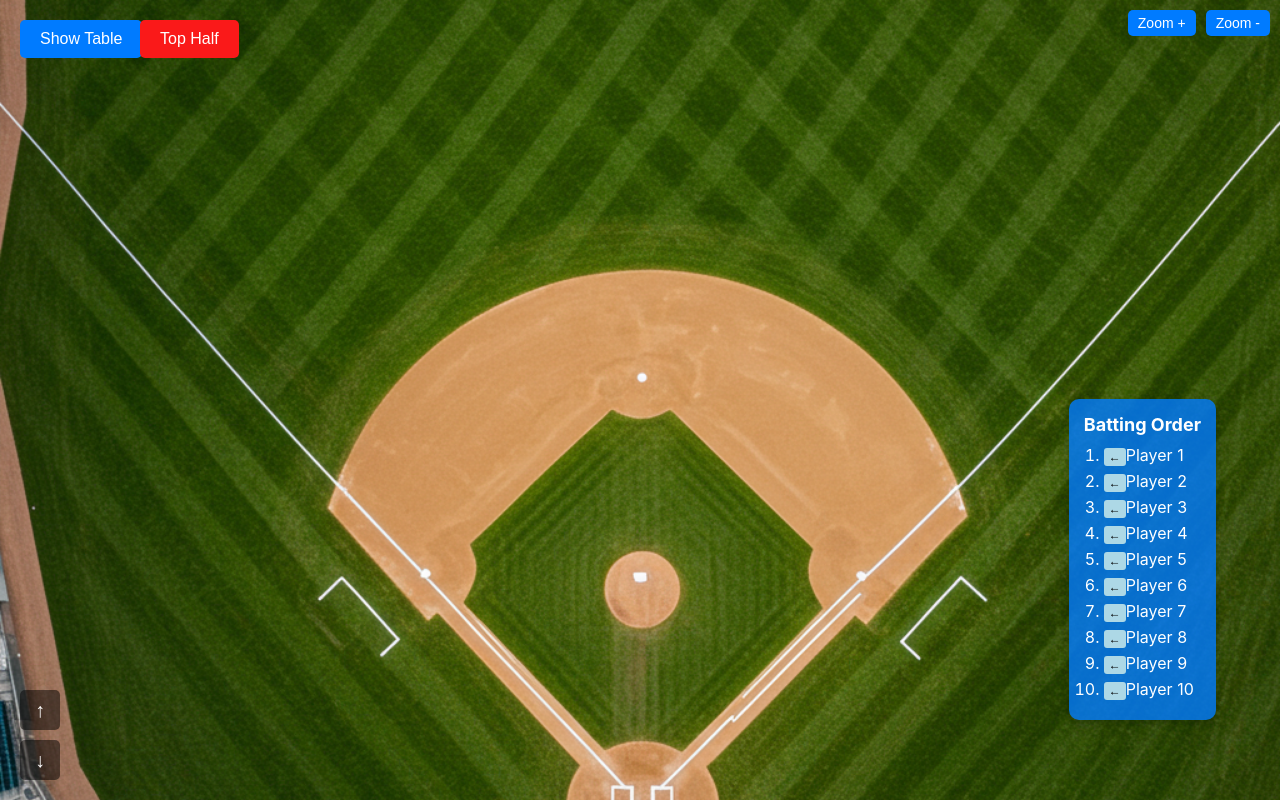
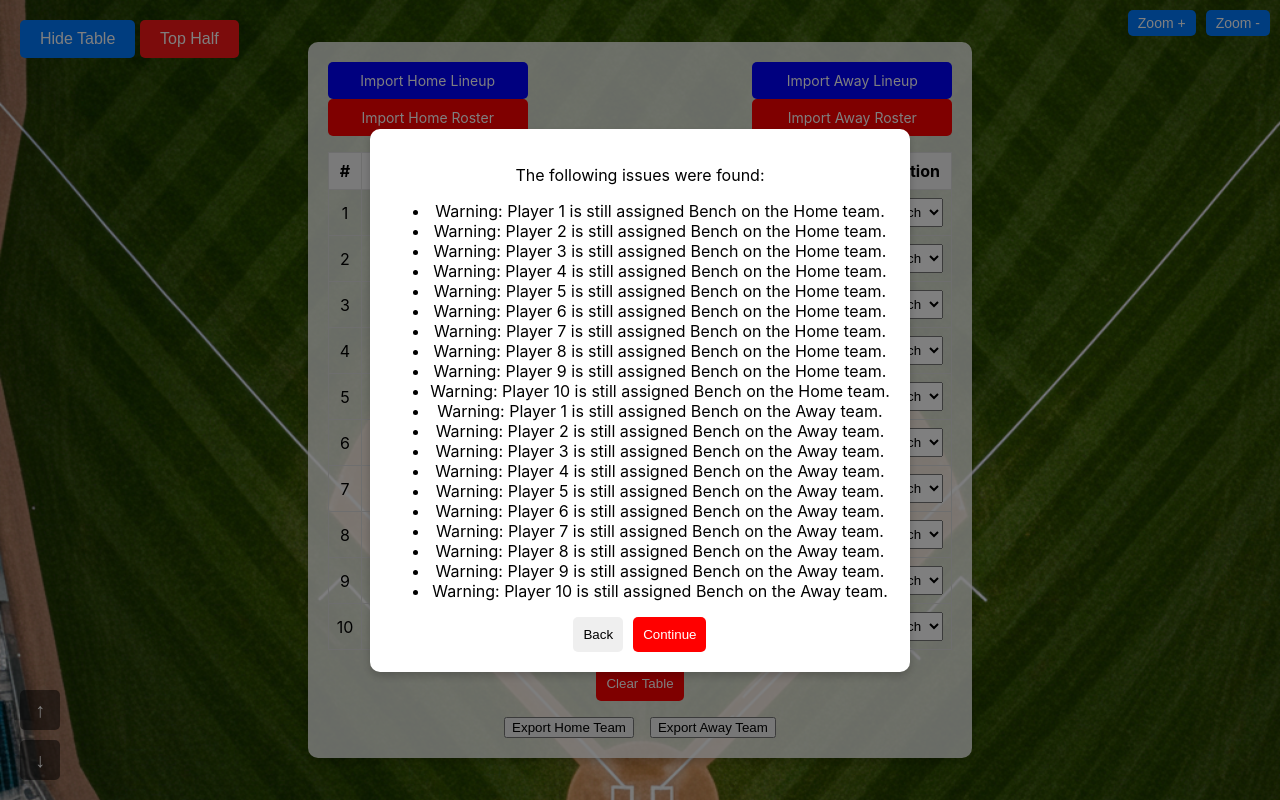
Before and after one commit to manheima/Baseball-Announcer-s-Assistant, a React (Vite) app: page / in a window 1280 px wide. Both pictures are taken after a click on the button "Hide Table". Built offline with nearby package versions, Linux system fonts and the light colour scheme.

Commit message:
Added warning if two people are same position

```diff
--- a/src/App.jsx
+++ b/src/App.jsx
@@ -10,7 +10,9 @@ function App() {
   const [playerOnThirdBase, setPlayerOnThirdBase] = useState(null); // State for third base player
   const [fontSize, setFontSize] = useState(16); // State to control font size of outfield players
   const [backgroundPositionY, setBackgroundPositionY] = useState(50); // Initial background position (centered)
-  const [showClearTablePopup, setShowClearTablePopup] = useState(false); // State for popup visibility
+  const [showClearTablePopup, setShowClearTablePopup] = useState(false); // State for clear table popup visibility
+  const [showWarningPopup, setShowWarningPopup] = useState(false); // State for warning popup visibility
+  const [warningMessages, setWarningMessages] = useState([]); // State to store warning messages
 
   const [homePlayers, setHomePlayers] = useState(() => {
     const saved = localStorage.getItem('homePlayers');
@@ -226,6 +228,43 @@ function App() {
     setBackgroundPositionY((prev) => Math.min(prev + 5, 100)); // Move down, limit to 100%
   };
 
+  const validatePositions = () => {
+    const warnings = [];
+    const checkTeam = (teamPlayers, teamPositions, teamName) => {
+      const positionMap = {};
+      teamPlayers.forEach((player, index) => {
+        const position = teamPositions[index];
+        if (position === '') {
+          warnings.push(`Warning: ${player || `Player ${index + 1}`} is still assigned Bench on the ${teamName} team.`);
+        } else if (positionMap[position]) {
+          warnings.push(`Warning: ${positionMap[position]} and ${player} are both assigned ${position} on the ${teamName} team.`);
+        } else {
+          positionMap[position] = player;
+        }
+      });
+    };
+
+    checkTeam(homePlayers, homePositions, 'Home');
+    checkTeam(awayPlayers, awayPositions, 'Away');
+
+    return warnings;
+  };
+
+  const handleToggleTableVisibility = () => {
+    if (isTableVisible) {
+      // Validate positions only when hiding the table
+      const warnings = validatePositions();
+      if (warnings.length > 0) {
+        setWarningMessages(warnings);
+        setShowWarningPopup(true); // Show the warning popup
+      } else {
+        setIsTableVisible(false); // Hide the table if no warnings
+      }
+    } else {
+      setIsTableVisible(true); // Show the table without validation
+    }
+  };
+
   const clearTable = () => {
     setHomePlayers(Array(10).fill(''));
     setAwayPlayers(Array(10).fill(''));
@@ -245,7 +284,7 @@ function App() {
         backgroundPosition: `center ${backgroundPositionY}%`, // Dynamically set background position
       }}
     >
-      <button className="toggle-button" onClick={toggleTableVisibility}>
+      <button className="toggle-button" onClick={handleToggleTableVisibility}>
         {isTableVisible ? 'Hide Table' : 'Show Table'}
       </button>
       <button
@@ -580,7 +619,51 @@ function App() {
         </div>
       )}
 
-      {/* Confirmation Popup */}
+      {/* Warning Popup */}
+      {showWarningPopup && (
+        <div className="popup-overlay">
+          <div className="popup">
+            <p>The following issues were found:</p>
+            <ul>
+              {warningMessages.map((message, index) => (
+                <li key={index}>{message}</li>
+              ))}
+            </ul>
+            <div className="popup-buttons">
+              <button
+                onClick={() => setShowWarningPopup(false)} // Close the popup
+                style={{
+                  marginRight: '10px',
+                  padding: '10px',
+                  borderRadius: '5px',
+                  border: 'none',
+                  cursor: 'pointer',
+                }}
+              >
+                Back
+              </button>
+              <button
+                onClick={() => {
+                  setShowWarningPopup(false); // Close the popup
+                  setIsTableVisible(false); // Hide the table
+                }}
+                style={{
+                  backgroundColor: 'red',
+                  color: 'white',
+                  padding: '10px',
+                  borderRadius: '5px',
+                  border: 'none',
+                  cursor: 'pointer',
+                }}
+              >
+                Continue
+              </button>
+            </div>
+          </div>
+        </div>
+      )}
+
+      {/* Clear Table Popup */}
       {showClearTablePopup && (
         <div className="popup-overlay">
           <div className="popup">
```
